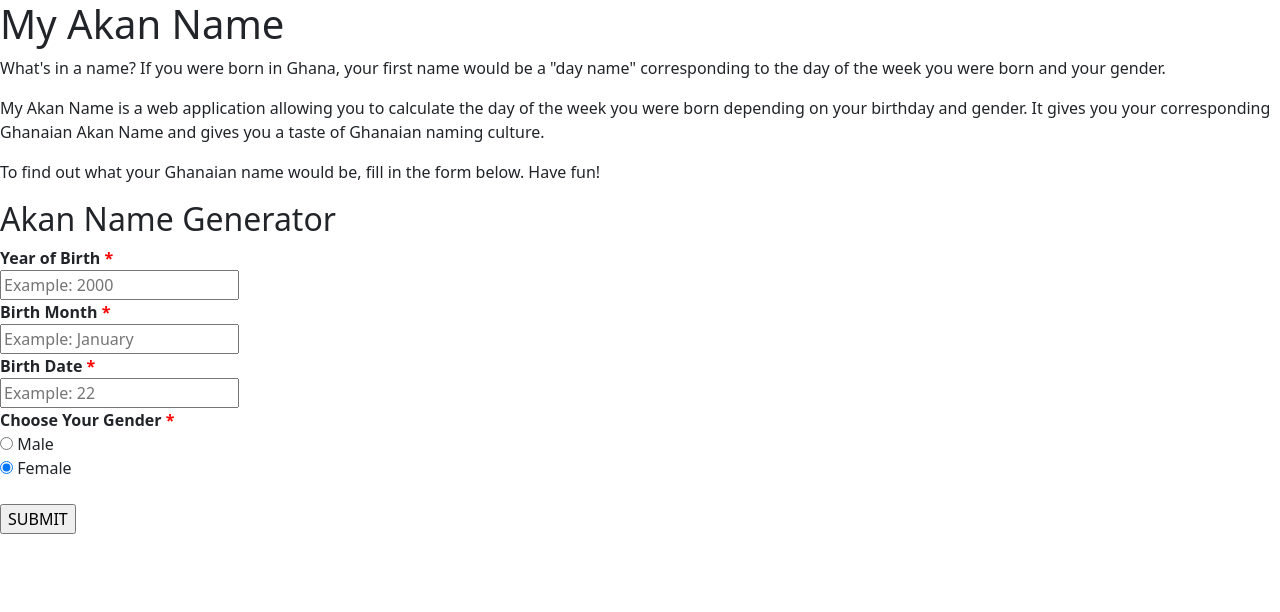
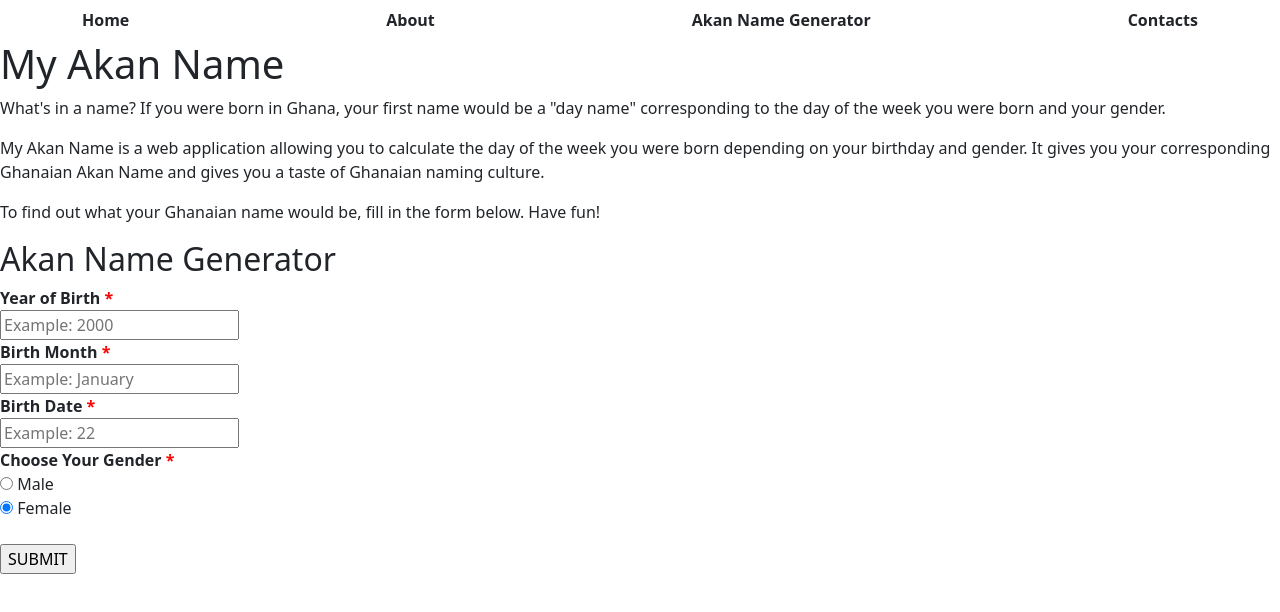
Before and after one commit to jerushaotieno/akan_name, a plain HTML site: page index.html in a window 1280 px wide. Drawn offline with Linux system fonts and the light colour scheme.

Commit message:
add a navbar to the web application

```diff
--- a/index.html
+++ b/index.html
@@ -10,6 +10,16 @@
 </head>
 
 <body>
+
+    <div class="navbar">
+        <div class="container">
+            <b>Home</b>
+            <b>About</b>
+            <b>Akan Name Generator</b>
+            <b>Contacts</b>
+        </div>
+    </div>
+
     <div class="description">
         <h1>
             My Akan Name
```
